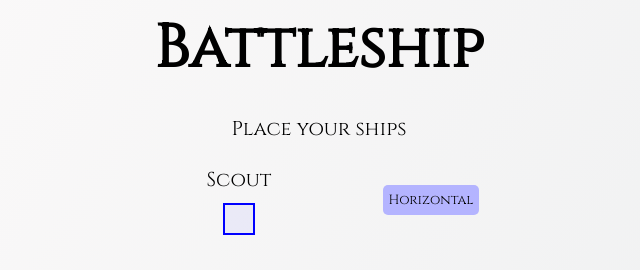
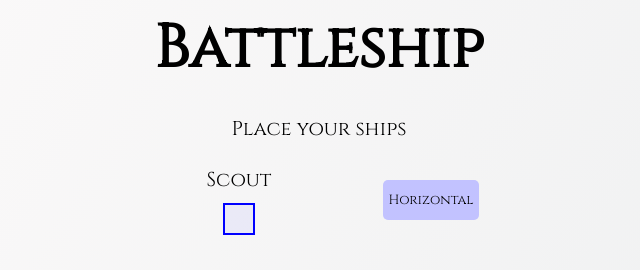
Before and after one commit to headlessNode/battleship, a website built with webpack: page src/template.html in a window 1280 px wide. Shown: the top 270 px of the page, 321-961 px from the left. Built offline with nearby package versions, Linux system fonts and the light colour scheme.

Commit message:
Change orientation btn background color

```diff
--- a/src/styles/style.css
+++ b/src/styles/style.css
@@ -16,6 +16,7 @@
 
 .header{
     height: 100%;
+    width: 100%;
     font-size: 30px;
     display: grid;
     align-items: center;
@@ -41,13 +42,17 @@
 .orientation-btn{
     cursor: pointer;
     width: 6rem;
-    height: 30px;
+    height: 40px;
     display: flex;
     justify-content: center;
     align-items: center;
     border: none;
-    background: #b4b4ff;
+    background: #C2C2FF;
     border-radius: 5px;
+}
+
+.orientation-btn:hover{
+    background: #9999FF;
 }
 
 .current-ship{
```
